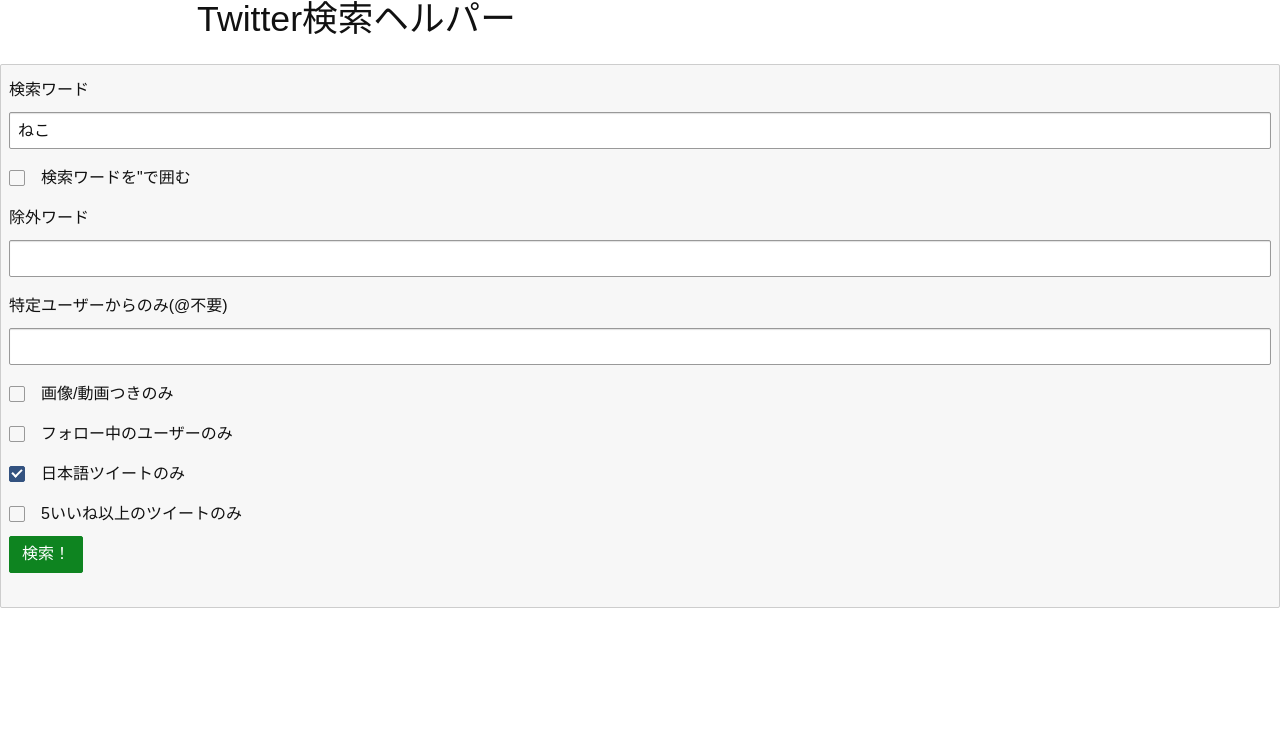
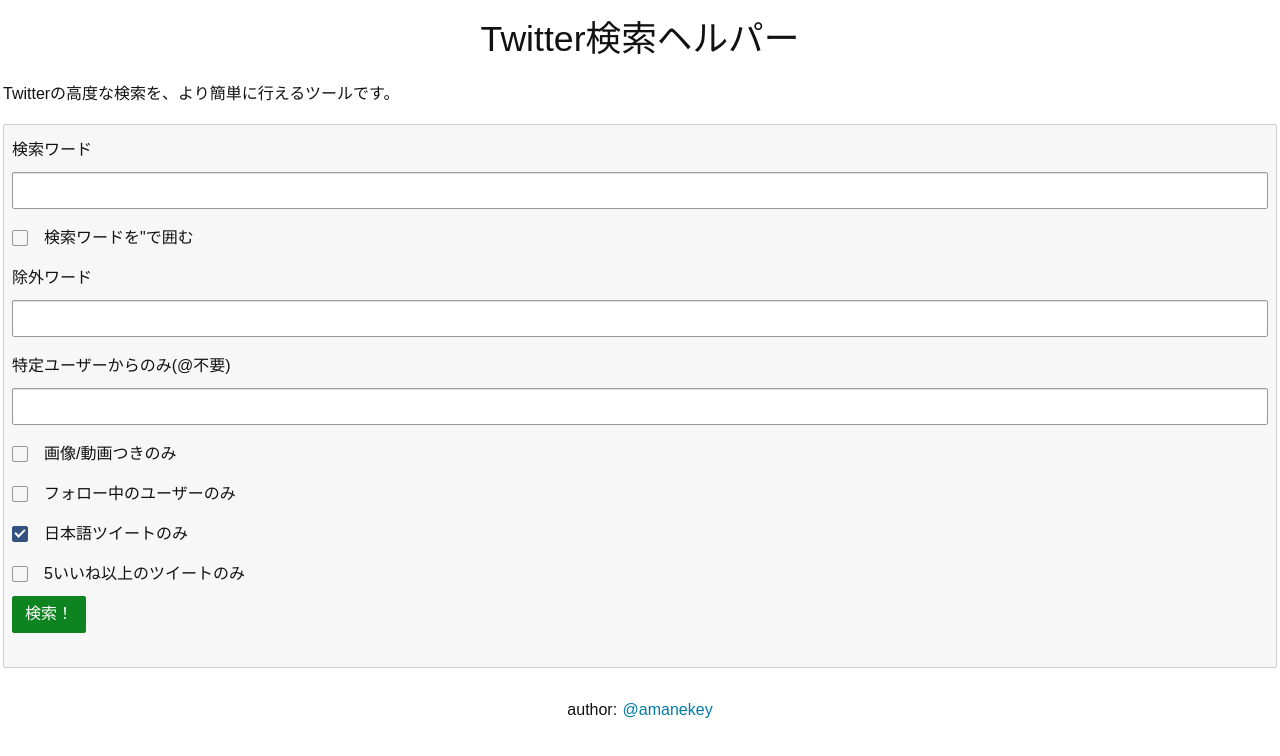
Before and after one commit to thr3a/twitter-search-helper, a Nuxt app: page / in a window 1280 px wide. Shown: the top 756 px of the page. Built offline with nearby package versions, Linux system fonts and the light colour scheme; a web font is replaced by a local one.

Commit message:
fix: fromの実装を忘れていた

```diff
--- a/pages/index.vue
+++ b/pages/index.vue
@@ -1,7 +1,8 @@
 <template>
   <div class="container">
-    <div class="u-align--center">
-      <h2>{{ message }}</h2>
+    <div class="header">
+      <h2 class="u-align-text--center">{{ message }}</h2>
+      <p>Twitterの高度な検索を、より簡単に行えるツールです。</p>
     </div>
     <fieldset>
       <label for>検索ワード</label>
@@ -24,6 +25,9 @@
         検索！
       </button>
     </fieldset>
+    <p class="u-align-text--center">
+      author: <a href="https://twitter.com/amanekey" target="_blank">@amanekey</a>
+    </p>
   </div>
 </template>
 
@@ -33,7 +37,7 @@
   data: function () {
     return {
       form: {
-        keyword: 'ねこ',
+        keyword: '',
         from: '',
         exclude_keyword: '',
         media_flag: false,
@@ -52,12 +56,15 @@
     searchURL: function () {
       const query = []
       if (this.form.strict_flag) {
-        query.push(`${encodeURIComponent('"' + this.form.keyword + '"')} OR @nopickusernameZ`)
+        query.push(`${encodeURIComponent('"' + this.form.keyword + '"')} OR @DoNotUseUNAME`)
       } else {
-        query.push(`${encodeURIComponent(this.form.keyword)} OR @nopickusernameZ`)
+        query.push(`${encodeURIComponent(this.form.keyword)} OR @DoNotUseUNAME`)
       }
       if (this.form.exclude_keyword) {
         query.push(`-${encodeURIComponent(this.form.exclude_keyword)}`)
+      }
+      if (this.form.from) {
+        query.push(`from:${this.form.from}`)
       }
       if (this.form.media_flag) {
         query.push('filter:media')
@@ -78,4 +85,9 @@
 body {
   font-family: "Hiragino Kaku Gothic ProN","メイリオ", sans-serif;
 }
+.container {
+  margin-top: 20px;
+  margin-left: 3px;
+  margin-right: 3px;
+}
 </style>
```
